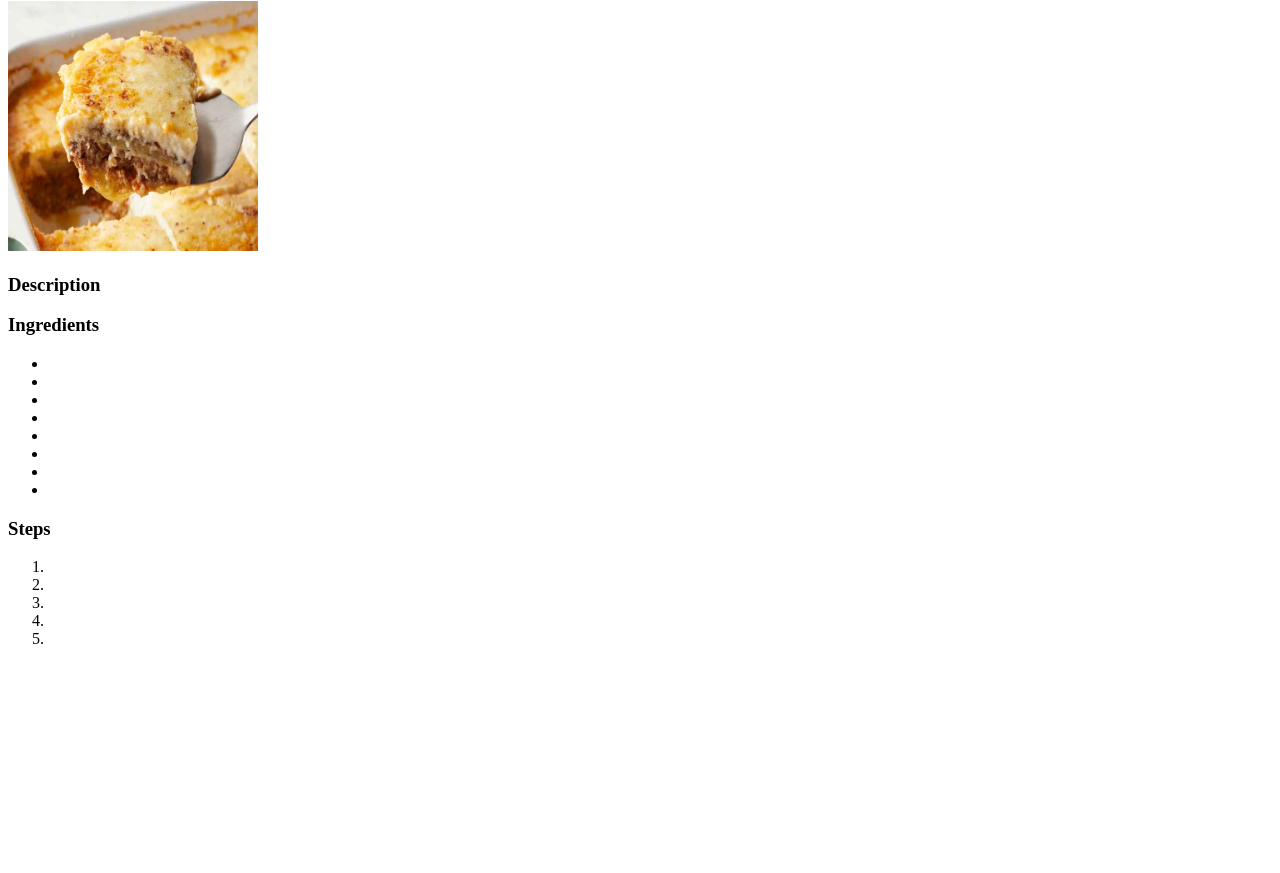
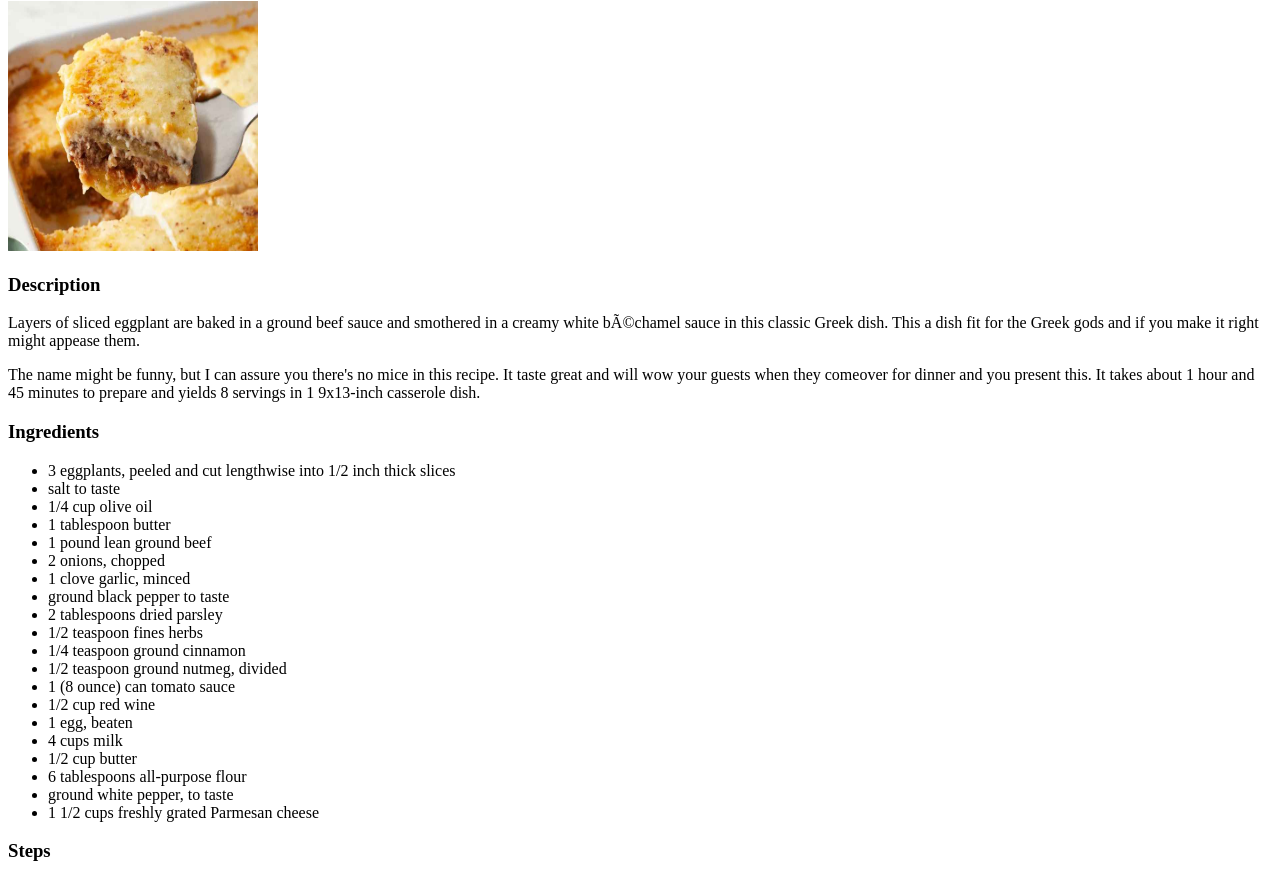
Before and after one commit to SoldierofGod29/odin-recipes, a plain HTML site: page recipes/moussaka.html in a window 1280 px wide. Shown: the part 79-952 px from the top of the page. Before the commit the page ends 800 px from the top, so only its background shows below. Drawn offline with Linux system fonts and the light colour scheme.

Commit message:
Add ingredients to moussaka.html file

```diff
--- a/recipes/moussaka.html
+++ b/recipes/moussaka.html
@@ -11,15 +11,87 @@
         <h3>Description</h3>
 
         <p>
-
+            Layers of sliced eggplant are baked in a ground beef sauce and
+            smothered in a creamy white béchamel sauce in this classic
+            Greek dish. This a dish fit for the Greek gods and if you make
+            it right might appease them.
         </p>
         <p>
-
+            The name might be funny, but I can assure you there's no mice
+            in this recipe. It taste great and will wow your guests when
+            they comeover for dinner and you present this. It takes about
+            1 hour and 45 minutes to prepare and yields 8 servings in 1 9x13-inch casserole
+            dish.
         </p>
 
         <h3>Ingredients</h3>
 
         <ul>
+            <li>
+                3 eggplants, peeled and cut lengthwise into 1/2 inch thick slices
+            </li>
+            <li>
+                salt to taste
+            </li>
+            <li>
+                1/4 cup olive oil
+            </li>
+            <li>
+                1 tablespoon butter
+            </li>
+            <li>
+                1 pound lean ground beef
+            </li>
+            <li>
+                2 onions, chopped
+            </li>
+            <li>
+                1 clove garlic, minced
+            </li>
+            <li>
+                ground black pepper to taste
+            </li>
+            <li>
+                2 tablespoons dried parsley
+            </li>
+            <li>
+                1/2 teaspoon fines herbs
+            </li>
+            <li>
+                1/4 teaspoon ground cinnamon
+            </li>
+            <li>
+                1/2 teaspoon ground nutmeg, divided
+            </li>
+            <li>
+                1 (8 ounce) can tomato sauce
+            </li>
+            <li>
+                1/2 cup red wine
+            </li>
+            <li>
+                1 egg, beaten
+            </li>
+            <li>
+                4 cups milk
+            </li>
+            <li>
+                1/2 cup butter
+            </li>
+            <li>
+                6 tablespoons all-purpose flour
+            </li>
+            <li>
+                ground white pepper, to taste
+            </li>
+            <li>
+                1 1/2 cups freshly grated Parmesan cheese
+            </li>
+        </ul>
+
+        <h3>Steps</h3>
+
+        <ol>
             <li>
 
             </li>
@@ -44,11 +116,6 @@
             <li>
 
             </li>
-        </ul>
-
-        <h3>Steps</h3>
-
-        <ol>
             <li>
 
             </li>
```
